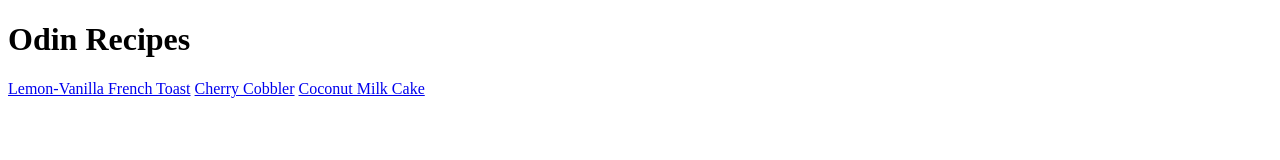
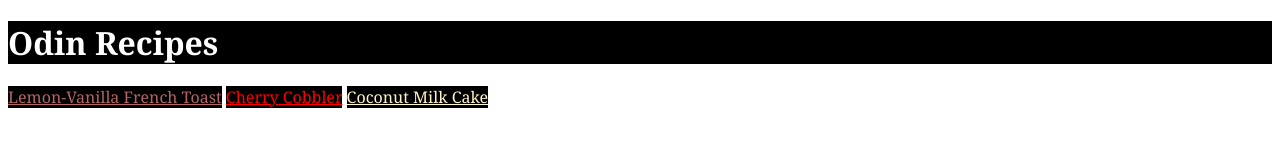
Before and after one commit to DrgnSlyr/odin-recipes, a plain HTML site: page index.html in a window 1280 px wide. Drawn offline with Linux system fonts and the light colour scheme.

Commit message:
Create style.css file + add style to main page and recipe pages

```diff
--- a/index.html
+++ b/index.html
@@ -5,13 +5,13 @@
     <meta http-equiv="X-UA-Compatible" content="IE=edge">
     <meta name="viewport" content="width=device-width, initial-scale=1.0">
     <title>Odin Recipes</title>
+    <link rel="stylesheet" href="style.css">
   </head>
 
   <body>
-    <h1>Odin Recipes</h1>
-    <a href="recipes/lemon-vanilla-french-toast.html">Lemon-Vanilla French Toast</a>
-    <a href="recipes/cherry-cobbler.html">Cherry Cobbler</a>
-    <a href="recipes/coconut-milk-cake.html">Coconut Milk Cake</a>
-
+    <h1 class="title">Odin Recipes</h1>
+    <a class="recipes" id="toast" href="recipes/lemon-vanilla-french-toast.html">Lemon-Vanilla French Toast</a>
+    <a class="recipes" id="cobbler" href="recipes/cherry-cobbler.html">Cherry Cobbler</a>
+    <a class="recipes" id="cake" href="recipes/coconut-milk-cake.html">Coconut Milk Cake</a>
   </body>
 </html>
--- /dev/null
+++ b/style.css
@@ -0,0 +1,28 @@
+body {
+    font-family: Georgia, 'Times New Roman', Times, serif;
+}
+
+.title {
+    background-color: black;
+    color: white;
+}
+
+.recipes {
+    background-color: black;
+}
+
+#toast {
+    color:rgb(182, 101, 101);
+}
+
+#cobbler {
+    color: red;
+}
+
+#cake {
+    color: rgb(255, 247, 199);
+}
+
+.description {
+    background-color: rgb(53, 53, 53);
+}
```
Also changed, not shown: recipes/cherry-cobbler.html (+3 -2 lines), recipes/coconut-milk-cake.html (+3 -2 lines), recipes/lemon-vanilla-french-toast.html (+3 -2 lines).
